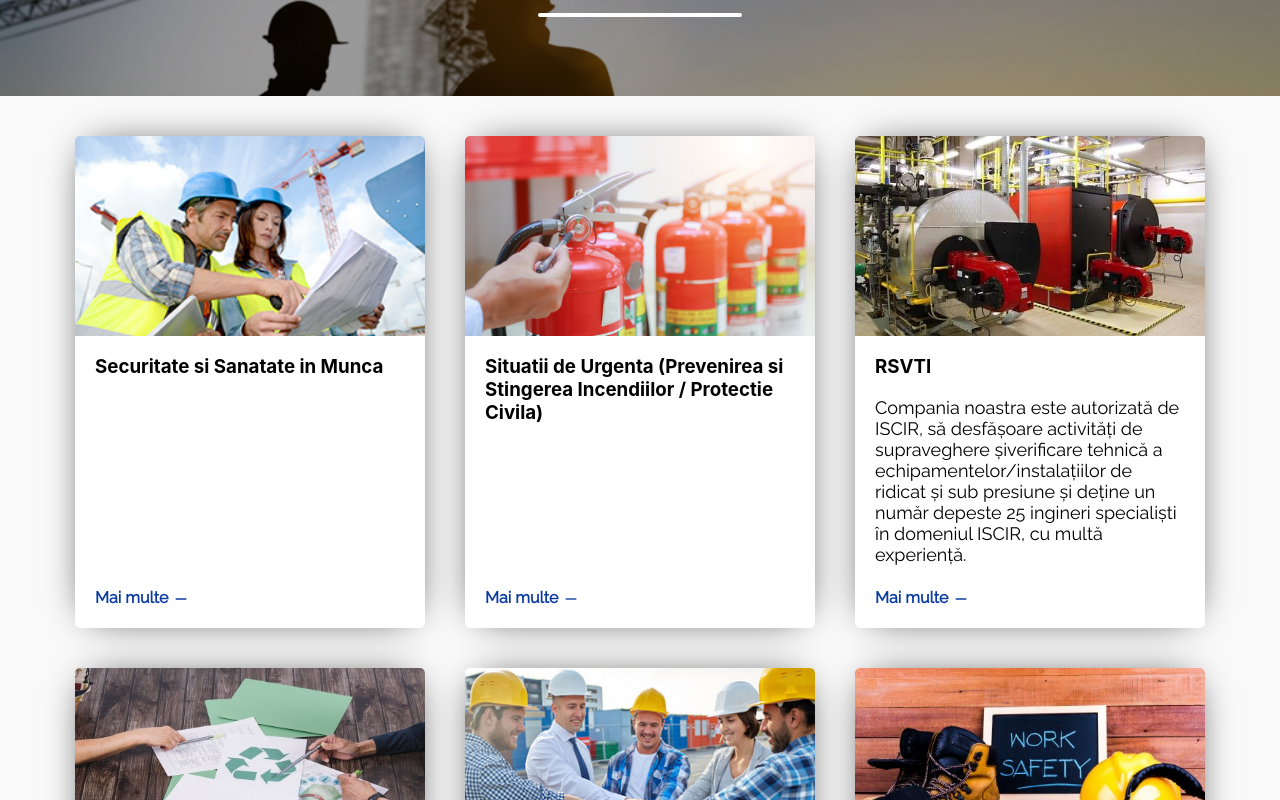
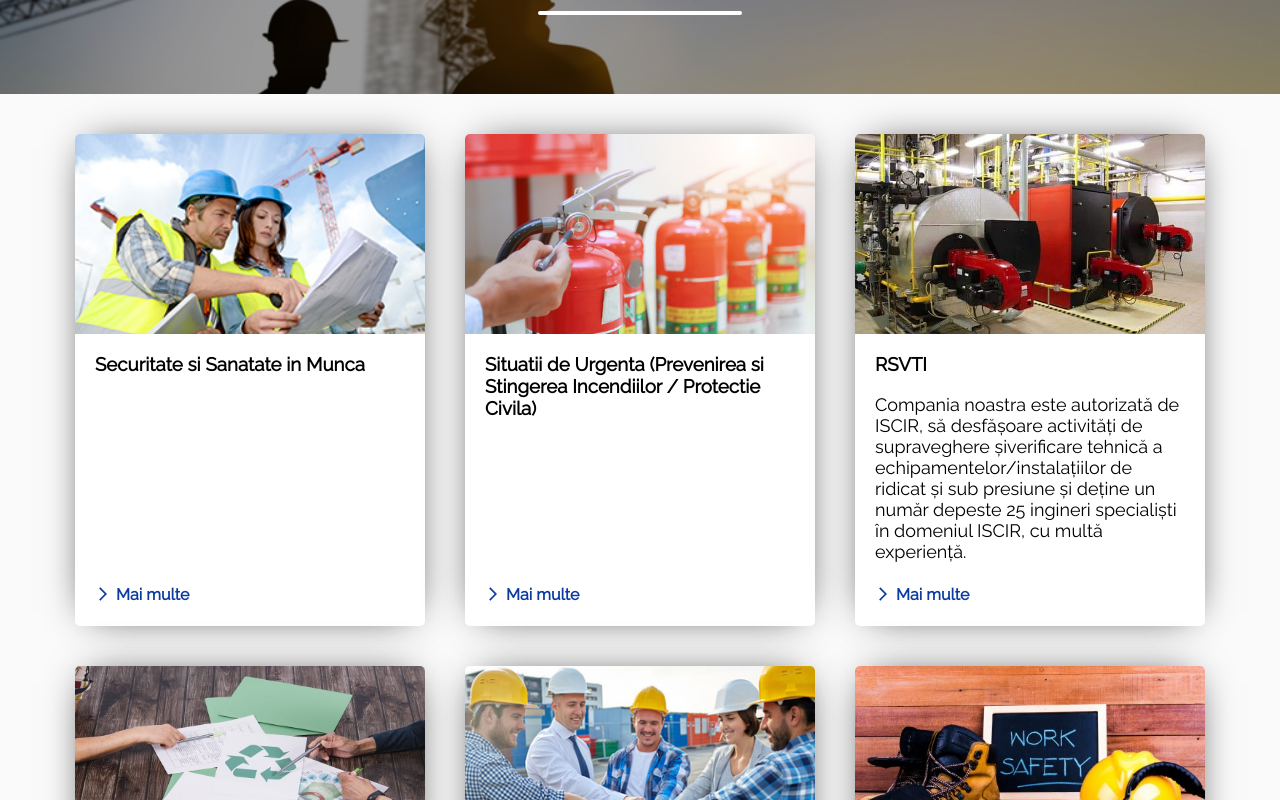
Before and after one commit to bmarcu13/work-management-website, a React (Create React App) app: page / in a window 1280 px wide. Shown: the part 1060-1860 px from the top of the page. Built offline with nearby package versions, Linux system fonts and the light colour scheme.

Commit message:
Redesigned cards and added animation on scroll

```diff
--- a/src/Components/ServicesMainPage/ServicesMainPage.js
+++ b/src/Components/ServicesMainPage/ServicesMainPage.js
@@ -1,12 +1,10 @@
 import React from "react";
+import { useState, useEffect } from "react";
 import "./ServicesMainPage.css";
 
-import protectiaMunciiPsiImg from "../../img/services/protectia-muncii-psi.jpg";
+import "animate.css";
 
-import {
-    MdOutlineHorizontalRule,
-    MdOutlineArrowForwardIos,
-} from "react-icons/md";
+import { MdOutlineArrowForwardIos } from "react-icons/md";
 
 import SecuritateSanatateInMunca from "../../img/services/protectia-muncii-psi.jpg";
 import CoordonareaSantierelor from "../../img/services/coordonarea-santierelor.png";
@@ -18,6 +16,55 @@ import AnalizaRiscuri from "../../img/services/analiza-riscuri.jpg";
 import DividerPhoto from "../../img/landing-page-services-divider-photo.jpg";
 
 export default function ServicesMainPage() {
+    const [animationClass, setAnimationClass] = useState("grid-item-container");
+
+    let observer = new IntersectionObserver((entries) => {
+        console.log(entries);
+        if (entries[0].isIntersecting) {
+            console.log("ceva");
+            setAnimationClass(
+                "animate__animated animate__fadeInDown grid-item-container"
+            );
+        } else {
+            console.log("Not past 100px");
+        }
+    });
+
+    useEffect(() => {
+        observer.observe(document.querySelector(".grid-container"));
+    });
+
+    const gridItemComponent = (item, index) => {
+        return (
+            <div
+                className={animationClass}
+                style={{
+                    animationDelay: "1." + 1 * index + "s",
+                    animationDuration: "1s",
+                }}
+            >
+                <div className="img-container">
+                    <img src={item.img}></img>
+                </div>
+                <h3>{item.title}</h3>
+                <p>{item.description}</p>
+                <p
+                    className="read-more-button"
+                    style={{ fontWeight: "900", transition: ".2s" }}
+                >
+                    <MdOutlineArrowForwardIos
+                        style={{
+                            paddingRight: "5px",
+                            verticalAlign: "middle",
+                            marginBottom: "3px",
+                        }}
+                    />
+                    Mai multe
+                </p>
+            </div>
+        );
+    };
+
     return (
         <div className="services">
             <div className="divider">
@@ -39,7 +86,7 @@ export default function ServicesMainPage() {
 
             <div className="grid-container">
                 {servicesList.map((item, index) => {
-                    return gridItemComponent(item);
+                    return gridItemComponent(item, index);
                 })}
             </div>
             <div className="all-services-button">
@@ -51,27 +98,6 @@ export default function ServicesMainPage() {
         </div>
     );
 }
-
-const gridItemComponent = (item) => {
-    return (
-        <div className="grid-item-container">
-            <div className="img-container">
-                <img src={item.img}></img>
-            </div>
-            <h3>{item.title}</h3>
-            <p>{item.description}</p>
-            <p
-                className="read-more-button"
-                style={{ fontWeight: "900", transition: ".2s" }}
-            >
-                Mai multe
-                <MdOutlineHorizontalRule
-                    style={{ paddingLeft: "5px", verticalAlign: "middle" }}
-                />
-            </p>
-        </div>
-    );
-};
 
 const servicesList = [
     {
--- a/src/index.css
+++ b/src/index.css
@@ -15,7 +15,8 @@ code {
         monospace;
 }
 
-h3 h2,
+h3,
+h2,
 h1,
 p {
     font-family: "Raleway", sans-serif;
```
